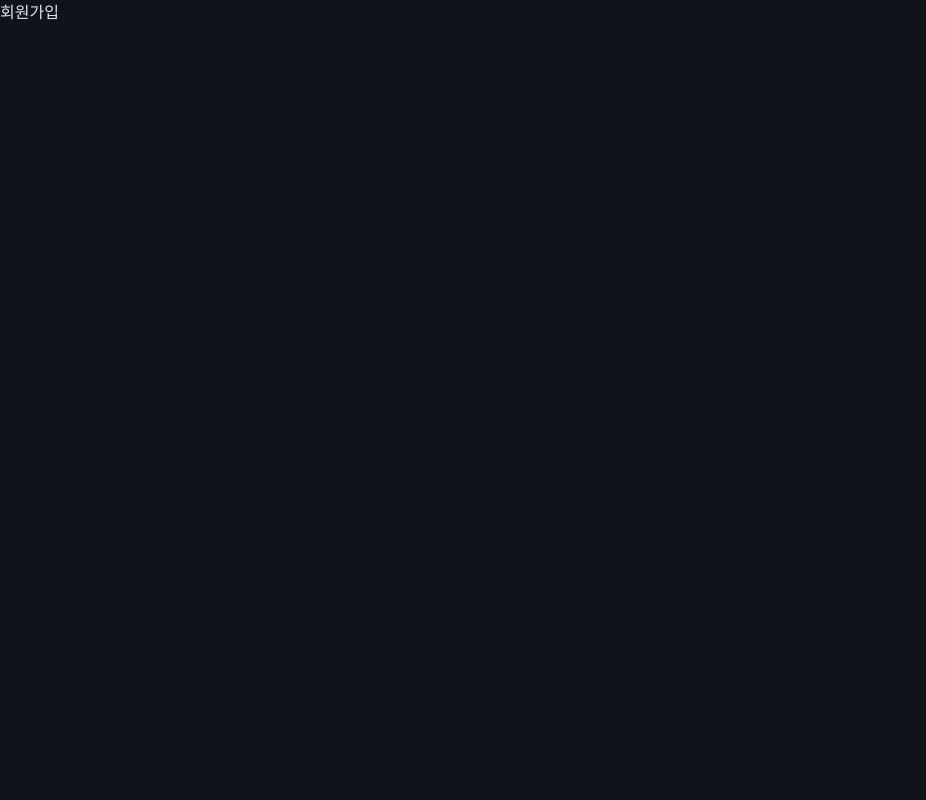
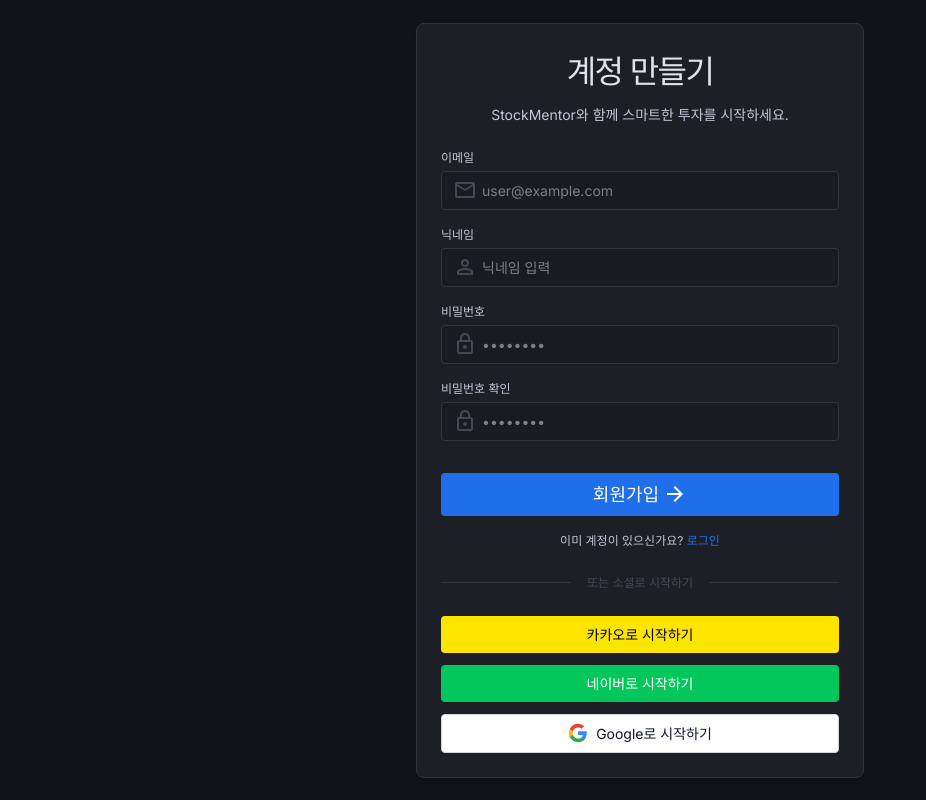
Before and after one commit to sksqlrlek/stock-mentor-front, a React (Vite) app: page /signup in a window 1280 px wide. Shown: the whole page, without its empty margins (0-926 px from the left). Built offline with nearby package versions, Linux system fonts and the light colour scheme.

Commit message:
feat: SignupPage 작성

```diff
--- a/src/pages/SignupPage.tsx
+++ b/src/pages/SignupPage.tsx
@@ -1,5 +1,31 @@
+import SignupForm from '../components/auth/SignupForm'
+import SocialLoginButtons from '../components/auth/SocialLoginButtons'
+
 function SignupPage() {
-  return <div>회원가입</div>
+  return (
+    <div className="min-h-screen bg-background flex flex-col">
+      <main className="flex-grow flex items-center justify-center p-space-md">
+        <div className="w-full max-w-md bg-surface-container rounded-xl border border-surface-variant p-space-lg shadow-lg flex flex-col gap-space-lg">
+
+          <div className="text-center">
+            <h1 className="text-display-lg text-on-surface tracking-tighter mb-2">계정 만들기</h1>
+            <p className="text-body-data text-on-surface-variant">StockMentor와 함께 스마트한 투자를 시작하세요.</p>
+          </div>
+
+          <SignupForm />
+
+          <div className="flex items-center justify-center gap-4">
+            <div className="h-px bg-surface-variant flex-grow"></div>
+            <span className="text-caption text-outline-variant">또는 소셜로 시작하기</span>
+            <div className="h-px bg-surface-variant flex-grow"></div>
+          </div>
+
+          <SocialLoginButtons label="시작하기" />
+
+        </div>
+      </main>
+    </div>
+  )
 }
 
 export default SignupPage
```
